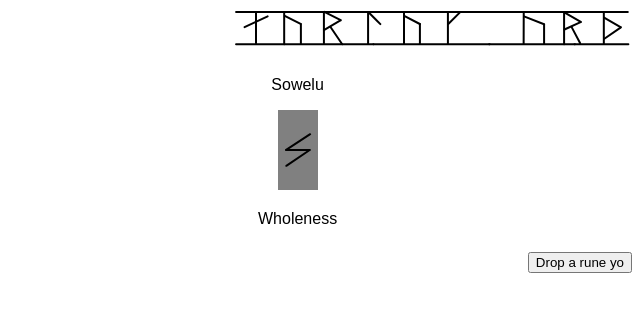
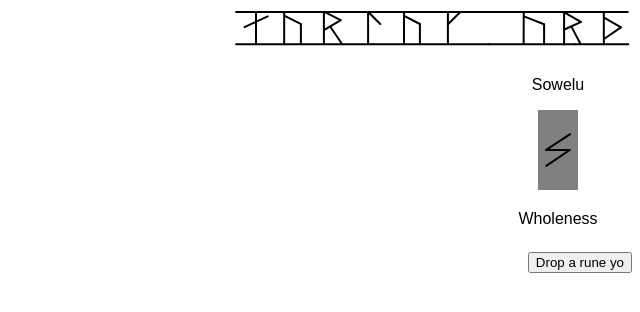
Before and after one commit to CorDub/streamrunes, a React (Vite) app: page / in a window 1280 px wide. Both pictures are taken after a click on the button "Drop a rune yo". Shown: the top 312 px of the page, without its empty margins (640-1280 px from the left). Built offline with nearby package versions, Linux system fonts and the light colour scheme; a web font is replaced by a local one.

Commit message:
Modified the layout and added a transition effect when new runes are dropping.

```diff
--- a/src/Rune.css
+++ b/src/Rune.css
@@ -6,7 +6,6 @@
 }
 
 .rune {
-  width: 100%;
   display: flex;
   flex-direction: column;
   align-items: center;
--- a/src/RuneList.css
+++ b/src/RuneList.css
@@ -3,9 +3,26 @@
   justify-content: space-between;
   width: 100%;
   padding: 0.5rem;
+  transition: 0.4s;
+}
+
+.runes-list.one {
+  width: 33%;
+  transition: 0.4s;
+}
+
+.runes-list.two {
+  width: 66%;
+  transition: 0.4s;
+}
+
+.runes-list.three {
+  width: 100%;
+  transition: 0.4s;
 }
 
 .runes-list-item {
   display: flex;
-  width: 30%;
+  justify-content: center;
+  width: 100%;
 }
--- a/src/RuneList.jsx
+++ b/src/RuneList.jsx
@@ -4,8 +4,20 @@ import PropType from 'prop-types';
 
 function RuneList({ currentRunes }) {
 
+  function changeRunesListLength(currentRunes) {
+    if (currentRunes.length === 1 ) {
+      return "one";
+    } else if (currentRunes.length === 2) {
+      return "two";
+    } else if (currentRunes.length === 3) {
+      return "three";
+    } else {
+      return;
+    }
+  }
+
   return (
-    <div className="runes-list">
+    <div className={`runes-list ${changeRunesListLength(currentRunes)}`}>
       {currentRunes.map((rune, index) =>(
         <li className="runes-list-item" key={index}>
           <Rune
```
